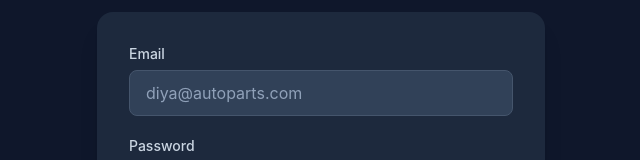
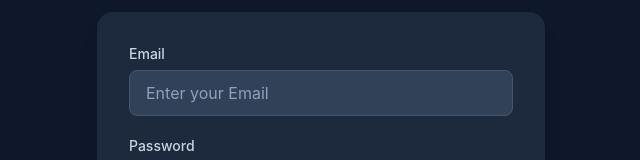
Before and after one commit to khatridiya5/gst-manufacturing-app, a React app in the folder frontend/: page /login in a window 1280 px wide. Shown: the part 328-488 px from the top of the page, without its empty margins (319-959 px from the left). Built offline with nearby package versions, Linux system fonts and the light colour scheme; the HTML template or start-up script is replaced by a standard one.

Commit message:
changed login placeholder

```diff
--- a/frontend/src/pages/Login.jsx
+++ b/frontend/src/pages/Login.jsx
@@ -52,7 +52,7 @@ export default function Login() {
                 value={email}
                 onChange={(e) => setEmail(e.target.value)}
                 className="w-full px-4 py-2.5 bg-slate-700 border border-slate-600 rounded-lg text-white placeholder-slate-400 focus:outline-none focus:border-teal-500 focus:ring-1 focus:ring-teal-500"
-                placeholder="diya@autoparts.com"
+                placeholder="Enter your Email"
                 required
               />
             </div>
```
